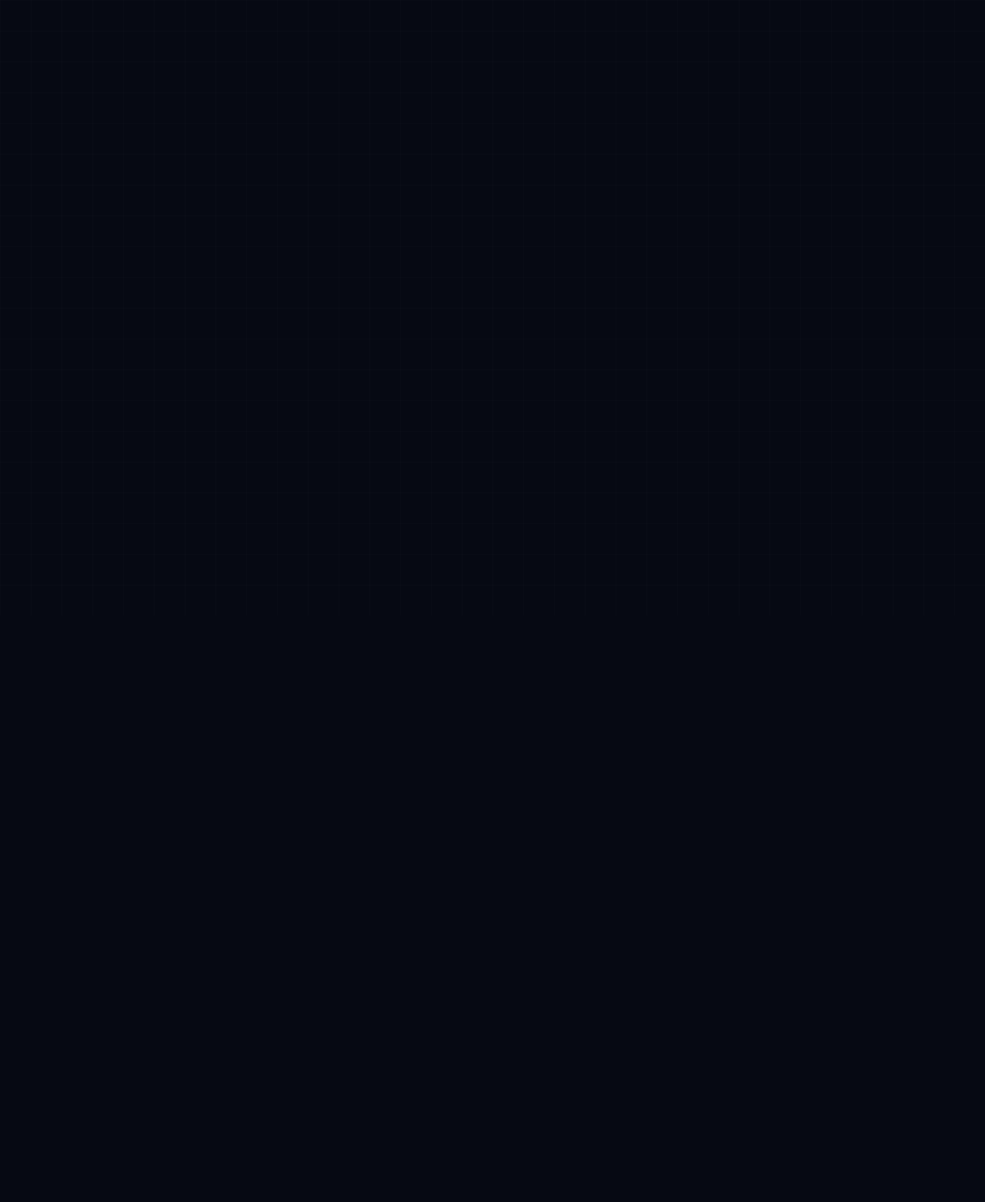
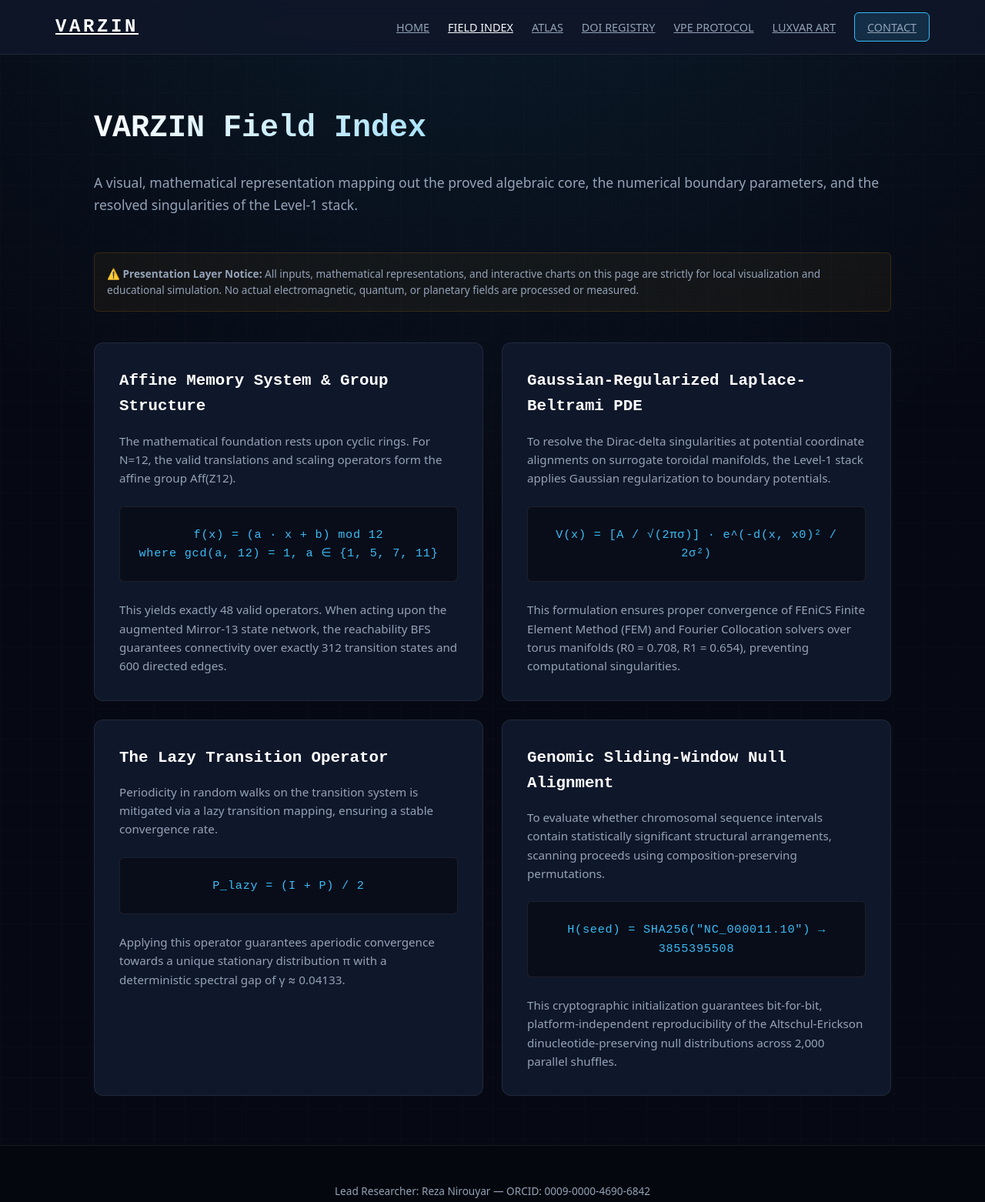
Before and after one commit to Varzin-13/varzin-landing-, a plain HTML site: page field-index.html in a window 1280 px wide. Shown: the whole page at 77% size. Before the commit the page ends 800 px from the top, so only its background shows below. Drawn offline with Linux system fonts and the light colour scheme.

Commit message:
field-index.html

```diff
--- a/field-index.html
+++ b/field-index.html
@@ -124,3 +124,84 @@
 
         footer {
             border-top: 1px solid var(--border-color);
+            padding: 3rem 0;
+            background: #04070d;
+            text-align: center;
+            color: var(--text-dim);
+            font-size: 0.85rem;
+        }
+    </style>
+</head>
+<body>
+
+    <nav class="nav-bar">
+        <div class="nav-container">
+            <a href="index.html" class="brand">VARZIN</a>
+            <div class="nav-links">
+                <a href="index.html">Home</a>
+                <a href="field-index.html" class="active">Field Index</a>
+                <a href="atlas.html">Atlas</a>
+                <a href="all-dois.html">DOI Registry</a>
+                <a href="vpe001-protocol.html">VPE Protocol</a>
+                <a href="luxvar-birth-intro.html">LUXVAR Art</a>
+                <a href="feedback.html" class="btn-contact">Contact</a>
+            </div>
+        </div>
+    </nav>
+
+    <div class="container">
+        <h1>VARZIN Field Index</h1>
+        <p class="subtitle">A visual, mathematical representation mapping out the proved algebraic core, the numerical boundary parameters, and the resolved singularities of the Level-1 stack.</p>
+
+        <div class="local-notice">
+            ⚠️ <strong>Presentation Layer Notice:</strong> All inputs, mathematical representations, and interactive charts on this page are strictly for local visualization and educational simulation. No actual electromagnetic, quantum, or planetary fields are processed or measured.
+        </div>
+
+        <div class="grid">
+            <div class="panel">
+                <h3>Affine Memory System & Group Structure</h3>
+                <p>The mathematical foundation rests upon cyclic rings. For N=12, the valid translations and scaling operators form the affine group Aff(Z12).</p>
+                <div class="formula-box">
+                    f(x) = (a &middot; x + b) mod 12 <br>
+                    where gcd(a, 12) = 1,  a &in; {1, 5, 7, 11}
+                </div>
+                <p>This yields exactly 48 valid operators. When acting upon the augmented Mirror-13 state network, the reachability BFS guarantees connectivity over exactly 312 transition states and 600 directed edges.</p>
+            </div>
+
+            <div class="panel">
+                <h3>Gaussian-Regularized Laplace-Beltrami PDE</h3>
+                <p>To resolve the Dirac-delta singularities at potential coordinate alignments on surrogate toroidal manifolds, the Level-1 stack applies Gaussian regularization to boundary potentials.</p>
+                <div class="formula-box">
+                    V(x) = [A / &radic;(2&pi;&sigma;)] &middot; e^(-d(x, x0)&sup2; / 2&sigma;&sup2;)
+                </div>
+                <p>This formulation ensures proper convergence of FEniCS Finite Element Method (FEM) and Fourier Collocation solvers over torus manifolds (R0 = 0.708, R1 = 0.654), preventing computational singularities.</p>
+            </div>
+
+            <div class="panel">
+                <h3>The Lazy Transition Operator</h3>
+                <p>Periodicity in random walks on the transition system is mitigated via a lazy transition mapping, ensuring a stable convergence rate.</p>
+                <div class="formula-box">
+                    P_lazy = (I + P) / 2
+                </div>
+                <p>Applying this operator guarantees aperiodic convergence towards a unique stationary distribution &pi; with a deterministic spectral gap of &gamma; &approx; 0.04133.</p>
+            </div>
+
+            <div class="panel">
+                <h3>Genomic Sliding-Window Null Alignment</h3>
+                <p>To evaluate whether chromosomal sequence intervals contain statistically significant structural arrangements, scanning proceeds using composition-preserving permutations.</p>
+                <div class="formula-box">
+                    H(seed) = SHA256("NC_000011.10") &rarr; 3855395508
+                </div>
+                <p>This cryptographic initialization guarantees bit-for-bit, platform-independent reproducibility of the Altschul-Erickson dinucleotide-preserving null distributions across 2,000 parallel shuffles.</p>
+            </div>
+        </div>
+    </div>
+
+    <footer>
+        <div class="footer-container">
+            <p>Lead Researcher: Reza Nirouyar — ORCID: 0009-0000-4690-6842</p>
+        </div>
+    </footer>
+
+</body>
+</html>
```
